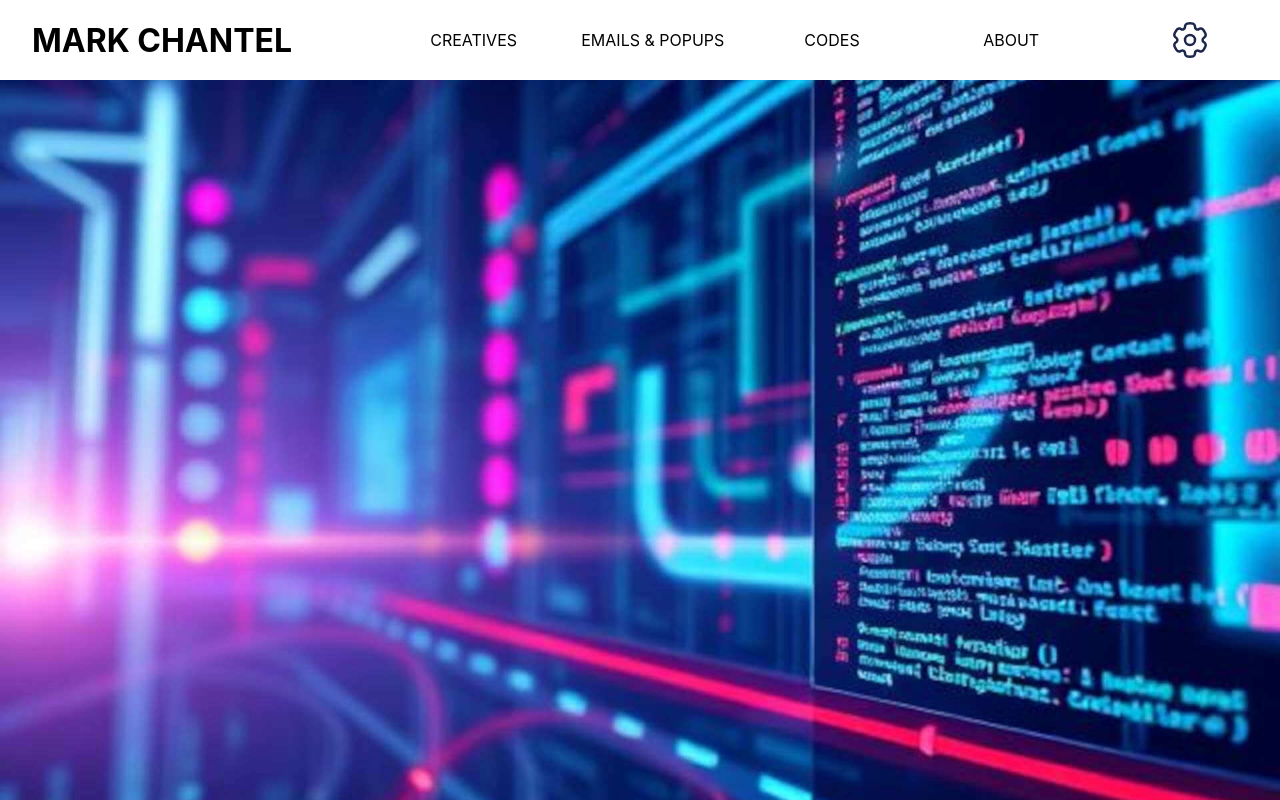
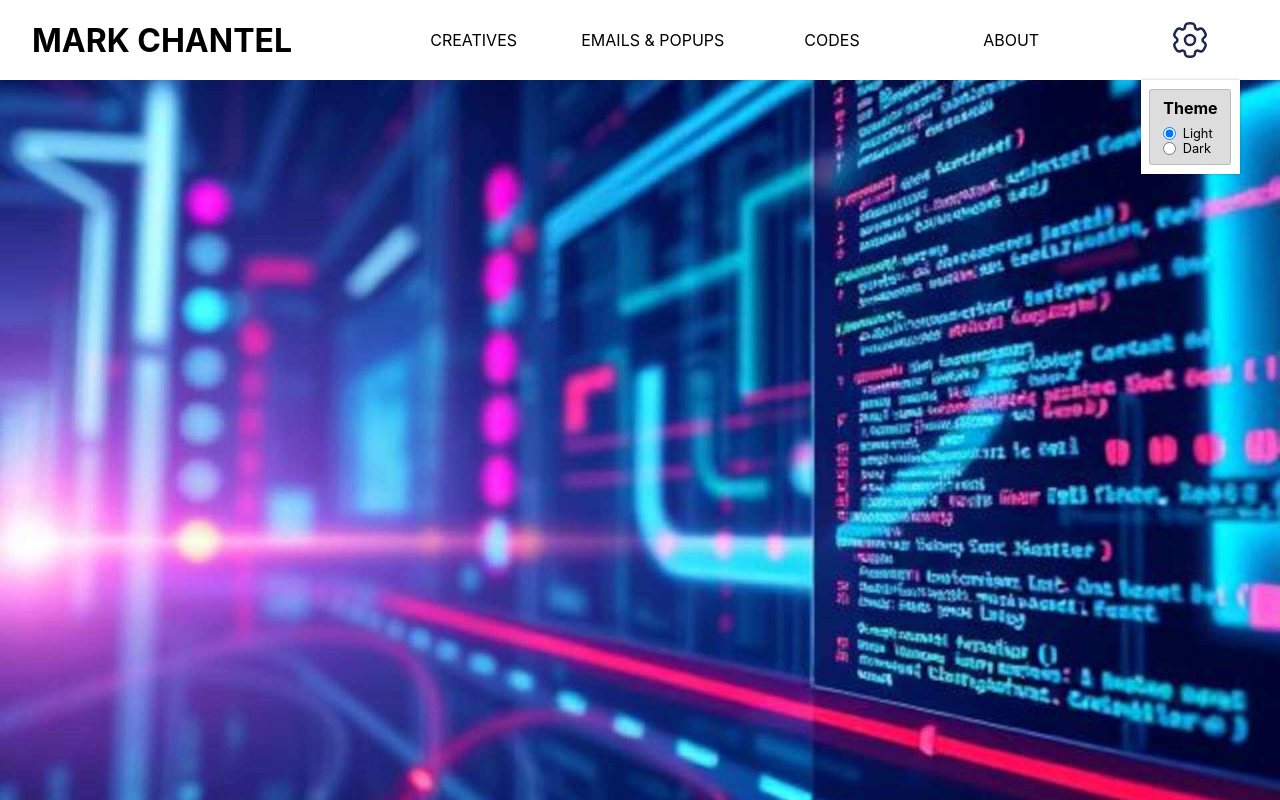
Before and after one commit to mcsgdigital/portfolio, a React (Create React App) app: page / in a window 1280 px wide. Built offline with nearby package versions, Linux system fonts and the light colour scheme; the HTML template or start-up script is replaced by a standard one.

Commit message:
Update Settings.js

```diff
--- a/src/components/navbar/settings/Settings.js
+++ b/src/components/navbar/settings/Settings.js
@@ -2,7 +2,7 @@ import { useRef, useState } from 'react';
 import icon from '../../../_assets/images/settings.svg';
 
 function Settings(props) {
-  const [showPanel, setShowPanel] = useState(false);
+  const [showPanel, setShowPanel] = useState(true);
 
   const componentRef = useRef();
 
```
